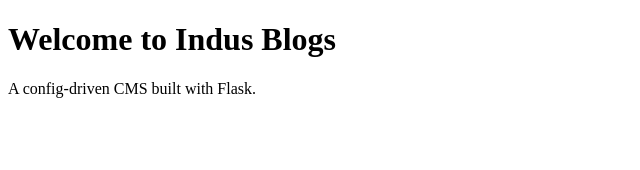
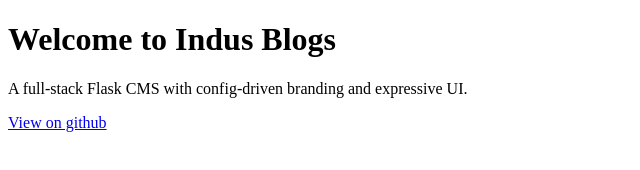
Before and after one commit to MridulAnand/Indus-Blogs-The-blogging-platform, a plain HTML site: page index.html in a window 1280 px wide. Shown: the whole page, without its empty margins (0-640 px from the left). Drawn offline with Linux system fonts and the light colour scheme.

Commit message:
Update index.html

```diff
--- a/index.html
+++ b/index.html
@@ -3,6 +3,7 @@
 <head><title>Indus Blogs</title></head>
 <body>
   <h1>Welcome to Indus Blogs</h1>
-  <p>A config-driven CMS built with Flask.</p>
+  <p>A full-stack Flask CMS with config-driven branding and expressive UI.</p>
+  <a href="https://github.com/MridulAnand/Indus-Blogs-The-blogging-platform"> View on github</a>
 </body>
 </html>
```
